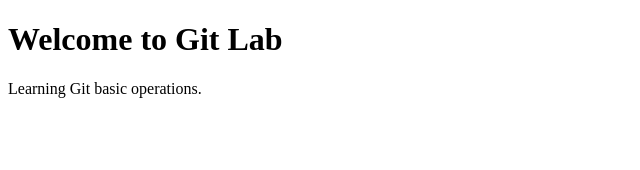
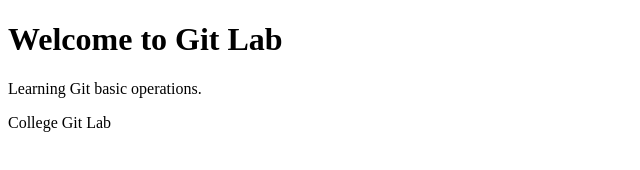
Before and after one commit to 2500032742/git-basic-operations, a plain HTML site: page index.html in a window 1280 px wide. Shown: the whole page, without its empty margins (0-640 px from the left). Drawn offline with Linux system fonts and the light colour scheme.

Commit message:
Add footer

```diff
--- a/index.html
+++ b/index.html
@@ -7,5 +7,6 @@
 <body>
     <h1>Welcome to Git Lab</h1>
     <p>Learning Git basic operations.</p>
+    <footer>College Git Lab</footer>
 </body>
 </html>
```
